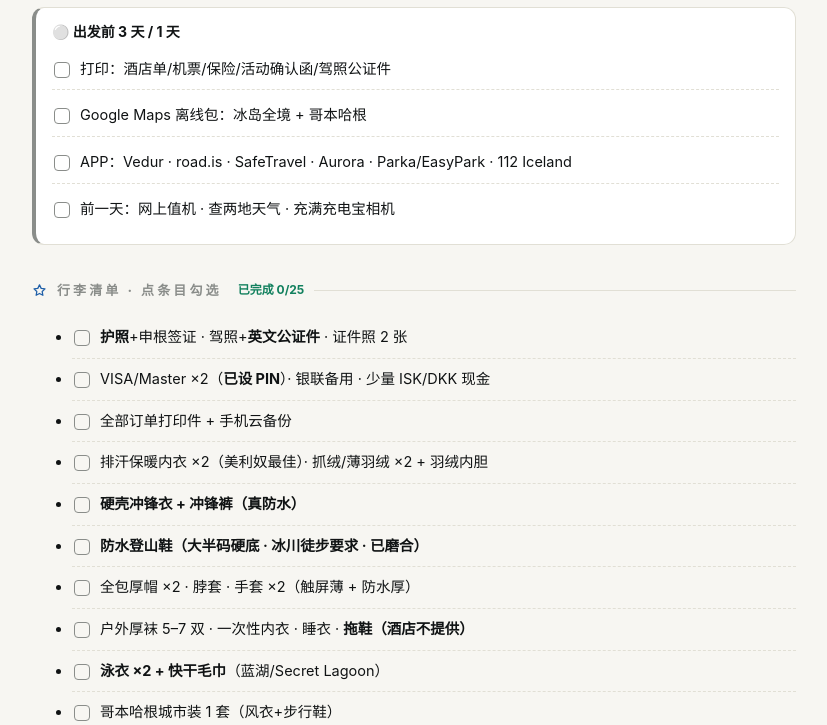
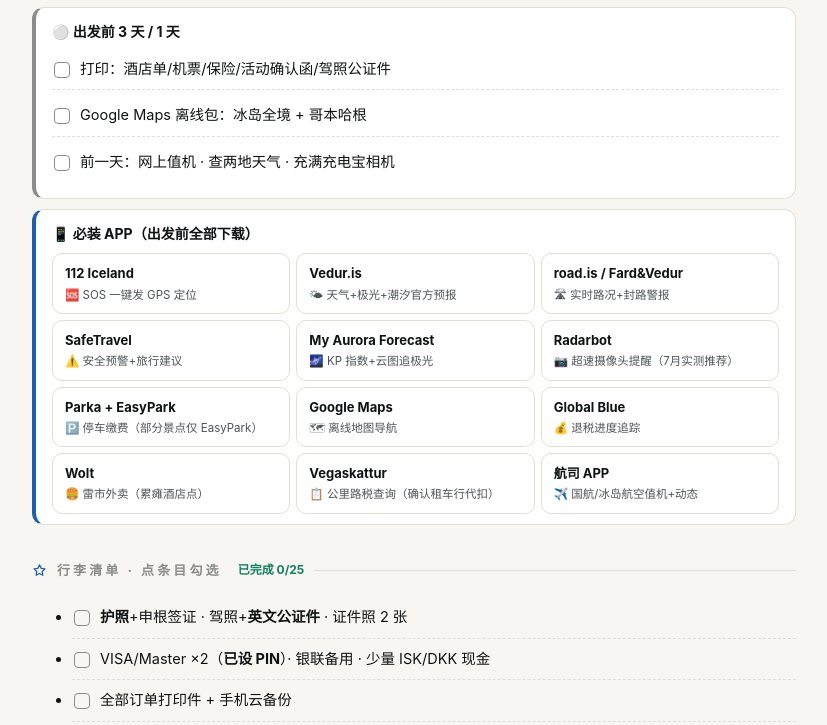
Before and after one commit to afei19860211-jpg/iceland-guide, a plain HTML site: page index.html in a window 1280 px wide. Shown: the part 4484-5209 px from the top of the page, without its empty margins (226-1053 px from the left). Drawn offline with Linux system fonts and the light colour scheme.

Commit message:
v3.1: 机场穿梭图+停车缴费+还车流程+APP清单

```diff
--- a/index.html
+++ b/index.html
@@ -151,6 +151,13 @@
 .daynav{display:flex;align-items:center;justify-content:center;gap:8px;margin-top:12px;border:1.5px solid var(--blue);color:var(--blue);
   border-radius:11px;padding:9px;text-decoration:none;font-weight:750;font-size:14px}
 .daynav:hover{background:color-mix(in srgb,var(--blue) 8%,transparent)}
+
+/* ── APP list ────────────────────────── */
+.applist{display:grid;grid-template-columns:repeat(auto-fill,minmax(200px,1fr));gap:6px;margin-top:8px}
+.app{display:flex;flex-direction:column;gap:1px;background:var(--card);border:1px solid var(--hair);
+  border-radius:10px;padding:8px 12px}
+.app b{font-size:13px;color:var(--ink)}
+.app span{font-size:11.5px;color:var(--ink2)}
 
 /* ── Tab + photos + oper-img ─────────── */
 .tabbar{display:flex;gap:0;border-bottom:1.5px solid var(--hair);margin-top:-1px}
@@ -364,7 +371,8 @@
   <div class="items"><div class="tabpan on" data-tab="plan"><div class="it"><div class="t"><span class="tm mono">11:00</span></div><div class="c">退房 → 地铁 15 分钟去 CPH 机场</div></div>
         <div class="it"><div class="t"><span class="tm mono">14:00</span></div><div class="c">FI305 起飞（Standard 含 23kg 托运）</div></div>
         <div class="it"><div class="t"><span class="tm mono">15:20</span></div><div class="c">落地 KEF · **到达厅免税店买酒**（比市区便宜 30–50%）</div></div>
-        <div class="it"><div class="t"><span class="tm mono">16:15</span></div><div class="c">取车：穿梭巴士→租车中心 · 绕车拍视频（轮毂/玻璃/油表）<a class="loc" target="_blank" rel="noopener" href="https://www.google.com/maps/search/?api=1&query=Keflavik+International+Airport">Keflavik International Airport ↗</a></div></div>
+        <div class="it"><div class="t"><span class="tm mono">15:40</span></div><div class="c">出海关→取行李→找**穿梭巴士候车点**（跟「Car Rental Shuttle Bus / Bílaleigur」指示牌走，图解见下方）</div></div>
+        <div class="it"><div class="t"><span class="tm mono">16:15</span></div><div class="c">取车：穿梭巴士 5 分钟→租车中心 · 办手续+**绕车拍视频**（轮毂/玻璃/油表/里程表）<a class="loc" target="_blank" rel="noopener" href="https://www.google.com/maps/search/?api=1&query=Keflavik+International+Airport">Keflavik International Airport ↗</a></div></div>
         <div class="it"><div class="t"><span class="tm mono">17:15</span></div><div class="c">Fosshotel Reykjavík 入住（有停车场）<a class="loc" target="_blank" rel="noopener" href="https://www.google.com/maps/search/?api=1&query=Fosshotel+Reykjavik">Fosshotel Reykjavik ↗</a></div></div>
         <div class="it"><div class="t"><span class="tm mono">18:00</span></div><div class="c">Bæjarins Beztu 全料热狗 ~880 ISK<a class="loc" target="_blank" rel="noopener" href="https://www.google.com/maps/search/?api=1&query=B%C3%A6jarins+Beztu+Pylsur">Bæjarins Beztu Pylsur ↗</a></div></div>
         <div class="it"><div class="t"><span class="tm mono">19:00</span></div><div class="c">哈帕音乐厅（免费 · 二三层拍剪影）→ 太阳航海者<a class="loc" target="_blank" rel="noopener" href="https://www.google.com/maps/search/?api=1&query=Harpa+Concert+Hall">Harpa Concert Hall ↗</a></div></div>
@@ -372,6 +380,7 @@
         <div class="it"><div class="t"><span class="tm mono">·</span></div><div class="c">彩虹街快闪（19:40 才天黑）；Bónus 采购挪到明早</div></div>
         <div class="oper-img"><img loading="lazy" src="images/car-pickup-check.webp" alt="car-pickup-check"></div>
         <div class="oper-img"><img loading="lazy" src="images/car-signs-road.webp" alt="car-signs-road"></div>
+        <div class="oper-img"><img loading="lazy" src="images/car-airport-shuttle.webp" alt="car-airport-shuttle"></div>
         <div class="daymeta"><div><svg class="icon"><use href="#i-wc"/></svg><span><b>厕所</b>：KEF 机场 · 哈帕（~200 ISK）· 旧港餐厅</span></div><div><svg class="icon"><use href="#i-rain"/></svg><span><b>坏天气</b>：坏天气照常：哈帕音乐厅+热狗+花少晚餐全是室内/短途</span></div></div>
         <a class="daynav" target="_blank" rel="noopener" href="https://www.google.com/maps/dir/?api=1&origin=Keflavik+International+Airport&destination=Fosshotel+Reykjavik&waypoints=B%C3%A6jarins+Beztu+Pylsur%7CHarpa+Concert+Hall"><svg class="icon"><use href="#i-nav"/></svg> 打开这天全程导航</a>
   </div>
@@ -398,6 +407,8 @@
         <div class="oper-img"><img loading="lazy" src="images/car-fuel-steps.webp" alt="car-fuel-steps"></div>
         <div class="oper-img"><img loading="lazy" src="images/car-parking-meter.webp" alt="car-parking-meter"></div>
         <div class="oper-img"><img loading="lazy" src="images/car-roundabout.webp" alt="car-roundabout"></div>
+        <div class="oper-img"><img loading="lazy" src="images/car-parking-pay-station.webp" alt="car-parking-pay-station"></div>
+        <div class="oper-img"><img loading="lazy" src="images/car-parking-pay-roadside.webp" alt="car-parking-pay-roadside"></div>
         <div class="daymeta"><div><svg class="icon"><use href="#i-wc"/></svg><span><b>厕所</b>：Þingvellir VC（含停车费）· Geysir Center · Gullfoss 停车场 · Friðheimar</span></div><div><svg class="icon"><use href="#i-rain"/></svg><span><b>坏天气</b>：Friðheimar 延长+Fontana 地热面包泡汤；Kerið 快闪 20 分钟</span></div></div>
         <a class="daynav" target="_blank" rel="noopener" href="https://www.google.com/maps/dir/?api=1&origin=Fosshotel+Reykjavik&destination=Selfoss+Iceland&waypoints=Thingvellir+Visitor+Centre%7CGeysir+Geothermal+Area%7CFri%C3%B0heimar%7CGullfoss+Waterfall+Parking%7CBr%C3%BAar%C3%A1s+parking%7CKeri%C3%B0+Crater"><svg class="icon"><use href="#i-nav"/></svg> 打开这天全程导航</a>
   </div>
@@ -574,9 +585,10 @@
   <div class="tabbar"><button class="tabbtn on" data-tab="plan">📋 行程</button></div>
   <div class="items"><div class="tabpan on" data-tab="plan"><div class="it"><div class="t"><span class="tm mono">09:00</span></div><div class="c">从容早晨：Sandholt / 最后补货；蓝湖没泡成→Sky Lagoon 兜底</div></div>
         <div class="it"><div class="t"><span class="tm mono">11:30</span></div><div class="c">退房 → Rt41 沿路加满油留小票</div></div>
-        <div class="it"><div class="t"><span class="tm mono">13:30</span></div><div class="c">KEF 还车（拍照留底）→ **先退税再托运**：一层 Arion Bank 盖章 · 吊牌别剪 · >100k ISK 可能查验</div></div>
+        <div class="it"><div class="t"><span class="tm mono">13:30</span></div><div class="c">KEF 还车（**拍照留底·流程图见下方**）→ **先退税再托运**：一层 Arion Bank 盖章 · 吊牌别剪 · >100k ISK 可能查验</div></div>
         <div class="it"><div class="t"><span class="tm mono">16:30</span></div><div class="c">FI 起飞 KEF→CPH（申根内部无边检）<span class="badge">待出票</span></div></div>
         <div class="it"><div class="t"><span class="tm mono">21:45</span></div><div class="c">落地哥本哈根 → Wakeup 入住（明天才是整天）</div></div>
+        <div class="oper-img"><img loading="lazy" src="images/car-return-process.webp" alt="car-return-process"></div>
         <div class="daymeta"><div><svg class="icon"><use href="#i-wc"/></svg><span><b>厕所</b>：蓝湖（若去）/机场</span></div><div><svg class="icon"><use href="#i-rain"/></svg><span><b>坏天气</b>：航班延误或早到：机场免税店慢慢逛</span></div></div>
         <a class="daynav" target="_blank" rel="noopener" href="https://www.google.com/maps/dir/?api=1&origin=Center+Hotels+Plaza&destination=Keflavik+International+Airport"><svg class="icon"><use href="#i-nav"/></svg> 打开这天全程导航</a>
   </div>
@@ -670,9 +682,24 @@
     <div class="tier t3 chkwrap"><h4>⚪ 出发前 3 天 / 1 天</h4><ul>
       <li>打印：酒店单/机票/保险/活动确认函/驾照公证件</li>
       <li>Google Maps 离线包：冰岛全境 + 哥本哈根</li>
-      <li>APP：Vedur · road.is · SafeTravel · Aurora · Parka/EasyPark · 112 Iceland</li>
       <li>前一天：网上值机 · 查两地天气 · 充满充电宝相机</li>
     </ul></div>
+    <div class="tier" style="border-left-color:var(--blue)"><h4>📱 必装 APP（出发前全部下载）</h4>
+      <div class="applist">
+        <div class="app"><b>112 Iceland</b><span>🆘 SOS 一键发 GPS 定位</span></div>
+        <div class="app"><b>Vedur.is</b><span>🌤 天气+极光+潮汐官方预报</span></div>
+        <div class="app"><b>road.is / Fard&Vedur</b><span>🛣 实时路况+封路警报</span></div>
+        <div class="app"><b>SafeTravel</b><span>⚠️ 安全预警+旅行建议</span></div>
+        <div class="app"><b>My Aurora Forecast</b><span>🌌 KP 指数+云图追极光</span></div>
+        <div class="app"><b>Radarbot</b><span>📷 超速摄像头提醒（7月实测推荐）</span></div>
+        <div class="app"><b>Parka + EasyPark</b><span>🅿️ 停车缴费（部分景点仅 EasyPark）</span></div>
+        <div class="app"><b>Google Maps</b><span>🗺 离线地图导航</span></div>
+        <div class="app"><b>Global Blue</b><span>💰 退税进度追踪</span></div>
+        <div class="app"><b>Wolt</b><span>🍔 雷市外卖（累瘫酒店点）</span></div>
+        <div class="app"><b>Vegaskattur</b><span>📋 公里路税查询（确认租车行代扣）</span></div>
+        <div class="app"><b>航司 APP</b><span>✈️ 国航/冰岛航空值机+动态</span></div>
+      </div>
+    </div>
   </section>
 
 
```
Also changed, not shown: images/car-airport-shuttle.webp (added), images/car-parking-pay-roadside.webp (added), images/car-parking-pay-station.webp (added), images/car-return-process.webp (added).
